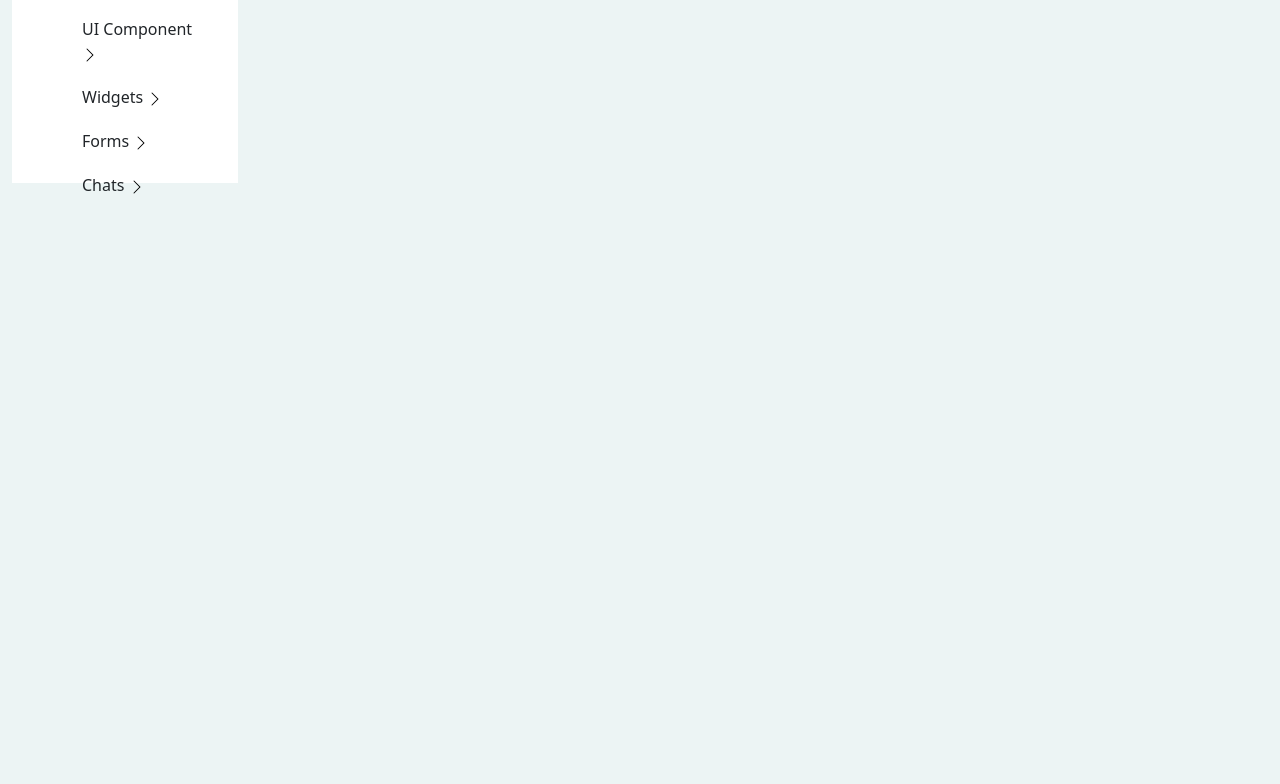
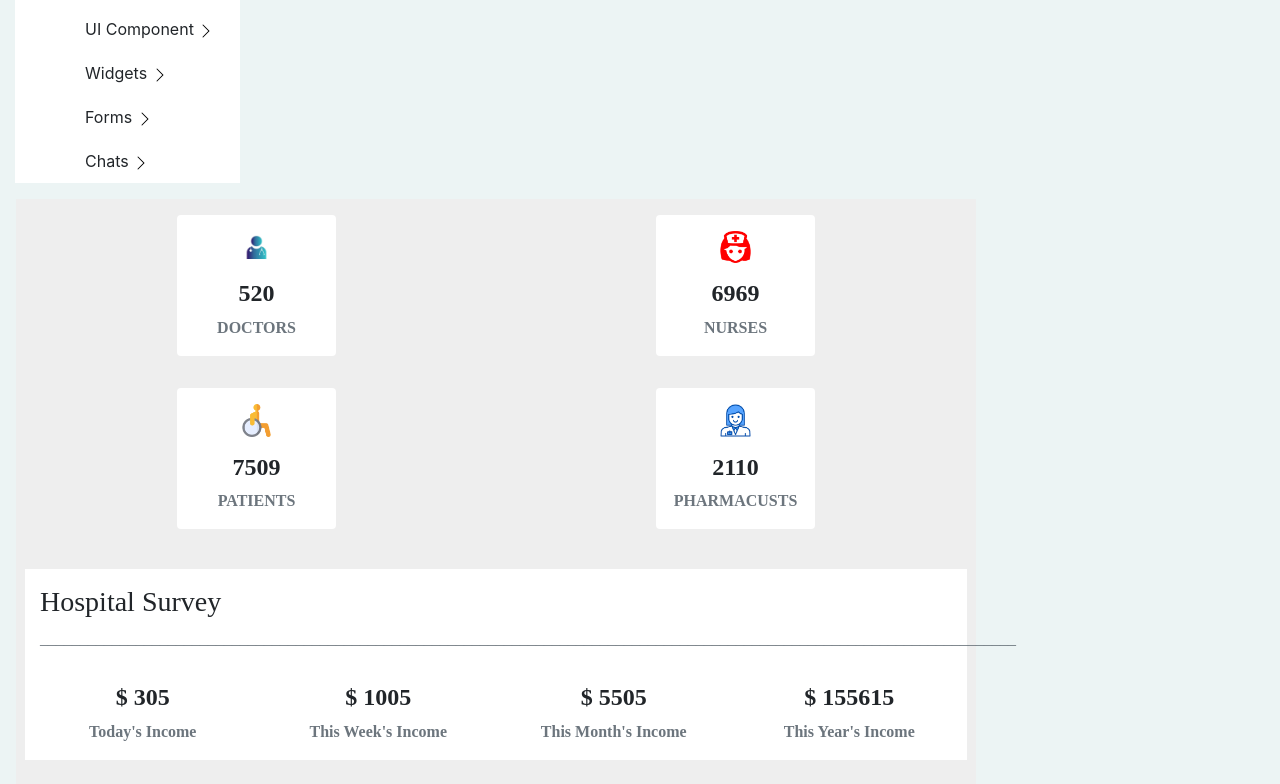
Before and after one commit to SafiraSoft1/Dashboard, a website: page index.html in a window 1280 px wide. Shown: the part 517-1301 px from the top of the page. Before the commit the page ends 800 px from the top, so only its background shows below. Drawn offline with nearby package versions, Linux system fonts and the light colour scheme.

Commit message:
Parte da página concluida.

```diff
--- a/paginas/fundamentos.html
+++ b/paginas/fundamentos.html
@@ -1,37 +1,18 @@
-<!doctype html>
-<html lang="pt-BR"> <!-- dir="rtl" -->
-
-<head>
-    <meta charset="utf-8">
-    <meta name="viewport" content="width=device-width, initial-scale=1">
-    <link rel="stylesheet" href="https://cdn.jsdelivr.net/npm/bootstrap@5.3.0/dist/css/bootstrap.rtl.min.css"
-        integrity="sha384-PJsj/BTMqILvmcej7ulplguok8ag4xFTPryRq8xevL7eBYSmpXKcbNVuy+P0RMgq" crossorigin="anonymous">
-
-    <title>Curso De Bootstrap</title>
-</head>
-
-<body>
-    <div class="position-absolute top-0 end-0 w-75 bg-secondary">
+    <div class="position-absolute top-0 end-0 w-75" style="background-color: #eee; font-family: ubuntu;">
         <div class="row p-3">
-            <div class="col-2 ml-1 mx-auto text-center rounded bg-white w-25"> <img src="../imgs/doctor.jpg" alt="" class="img-fluid w-25"> <p><strong>520</strong></p> <p class="text-muted "><strong>DOCTORS</strong></p></div>
-            <div class="col-2 ml-1 mx-auto text-center rounded bg-white w-25"> <img src="../imgs/nurse.png" alt="" class="img-fluid w-25"><p><strong>6969</strong></p> <p class="text-muted"><strong>NURSES</strong></p></div>
+            <div class="col-2 ml-1 mx-auto text-center rounded bg-white w-25"> <img src="../imgs/doctor.jpg" alt="" class="img-fluid w-25 mt-3"> <p class="mt-3 h4"><strong>520</strong></p> <p class="text-muted "><strong>DOCTORS</strong></p></div>
+            <div class="col-2 ml-1 mx-auto text-center rounded bg-white w-25"> <img src="../imgs/nurse.png" alt="" class="img-fluid w-25 mt-3"><p class="mt-3 h4"><strong>6969</strong></p> <p class="text-muted"><strong>NURSES</strong></p></div>
         </div>
         <div class="row p-3">
-            <div class="col-2 ml-1 mx-auto text-center rounded bg-white w-25"> <img src="../imgs/Patient.png" alt="" class="img-fluid w-25"><p><strong>7509</strong></p> <p class="text-muted"><strong>PATIENTS</strong></p></div>
-            <div class="col-2 ml-1 mx-auto text-center rounded bg-white w-25"> <img src="../imgs/pharmacist.png" alt="" class="img-fluid w-25"><p><strong>2110</strong></p> <p class="text-muted"><strong>PHARMACUSTS</strong></p></div>
+            <div class="col-2 ml-1 mx-auto text-center rounded bg-white w-25 "> <img src="../imgs/Patient.png" alt="" class="img-fluid w-25 mt-3"><p class="mt-3 h4"><strong>7509</strong></p> <p class="text-muted"><strong>PATIENTS</strong></p></div>
+            <div class="col-2 ml-1 mx-auto text-center rounded bg-white w-25"> <img src="../imgs/pharmacist.png" alt="" class="img-fluid w-25 mt-3"><p class="mt-3 h4"><strong>2110</strong></p> <p class="text-muted"><strong>PHARMACUSTS</strong></p></div>
         </div>
-        <div class="row p-3">
-            <h3 class="row bg-white">Hospital Survey</h3>
-            <div class="col-2 ml-1 mx-auto text-center rounded bg-white w-22"><p><strong>$ 305</strong></p> <p class="text-muted"><strong>Today's Income</strong></p></div>
-            <div class="col-2 ml-1 mx-auto text-center rounded bg-white w-22"><p><strong>$ 1005</strong></p> <p class="text-muted"><strong>This Week's Income</strong></p></div>
-            <div class="col-2 ml-1 mx-auto text-center rounded bg-white w-22"><p><strong>$ 5505</strong></p> <p class="text-muted"><strong>This Month's Income</strong></p> </div>
-            <div class="col-2 ml-1 mx-auto text-center rounded bg-white w-22"><p><strong>$ 155615</strong></p> <p class="text-muted"><strong>This Year's Income</strong></p> </div>
+        <div class="row p-4 rounded">
+            <div class="col-12 bg-white" style="font-family: ubuntu;"><h3 class="mt-3" >Hospital Survey</h3></div>
+            <div class="col-12 bg-white text-muted" style="font-family: ubuntu;"><p>__________________________________________________________________________________________________________________________</p></div>
+            <div class="col-3 ml-1 mx-auto text-center bg-white w-22"><p class="mt-3 h4"><strong>$ 305</strong></p> <p class="text-muted"><strong>Today's Income</strong></p></div>
+            <div class="col-3 ml-1 mx-auto text-center bg-white w-22"><p class="mt-3 h4"><strong>$ 1005</strong></p> <p class="text-muted"><strong>This Week's Income</strong></p></div>
+            <div class="col-3 ml-1 mx-auto text-center bg-white w-22"><p class="mt-3 h4"><strong>$ 5505</strong></p> <p class="text-muted"><strong>This Month's Income</strong></p> </div>
+            <div class="col-3 ml-1 mx-auto text-center bg-white w-22"><p class="mt-3 h4"><strong>$ 155615</strong></p> <p class="text-muted"><strong>This Year's Income</strong></p> </div>
         </div>
     </div>
-</body>
-
-<script src="https://cdn.jsdelivr.net/npm/bootstrap@5.3.0/dist/js/bootstrap.bundle.min.js"
-    integrity="sha384-geWF76RCwLtnZ8qwWowPQNguL3RmwHVBC9FhGdlKrxdiJJigb/j/68SIy3Te4Bkz" crossorigin="anonymous">
-    </script>
-
-</html>
```
